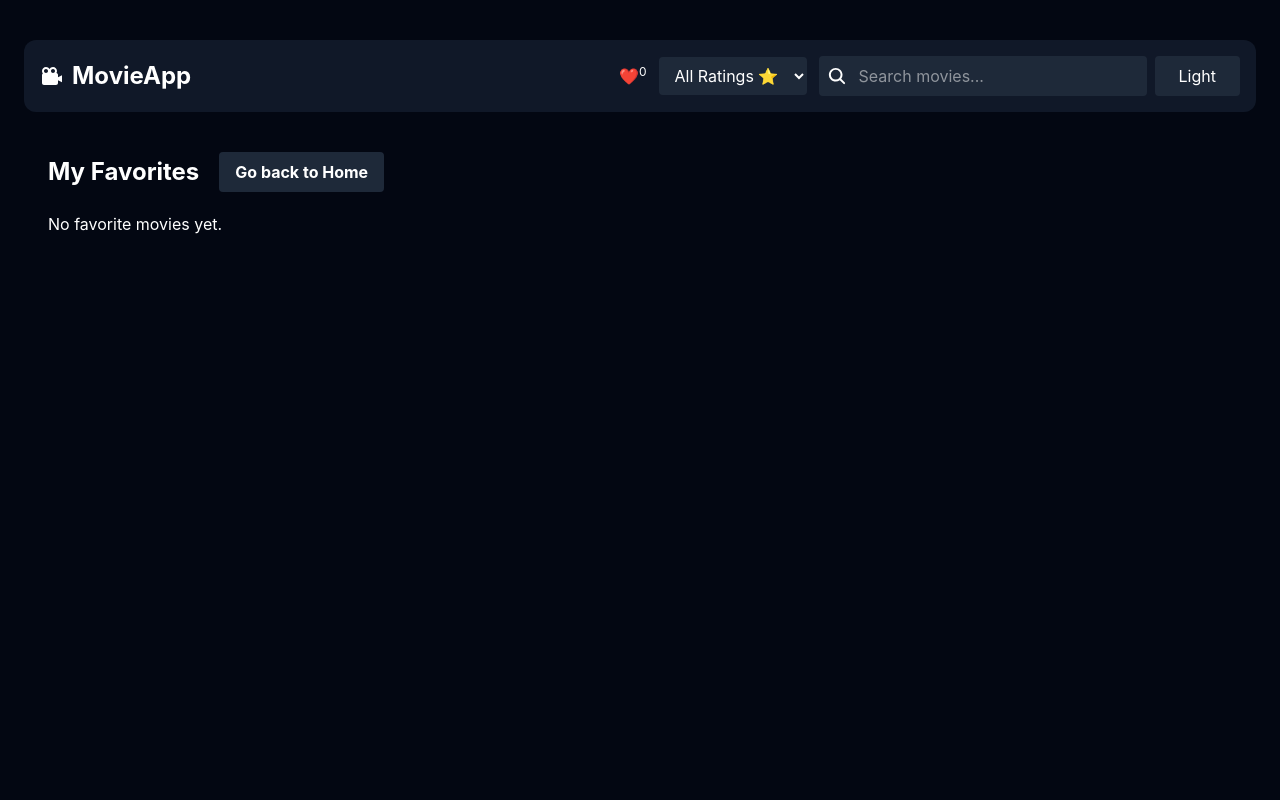
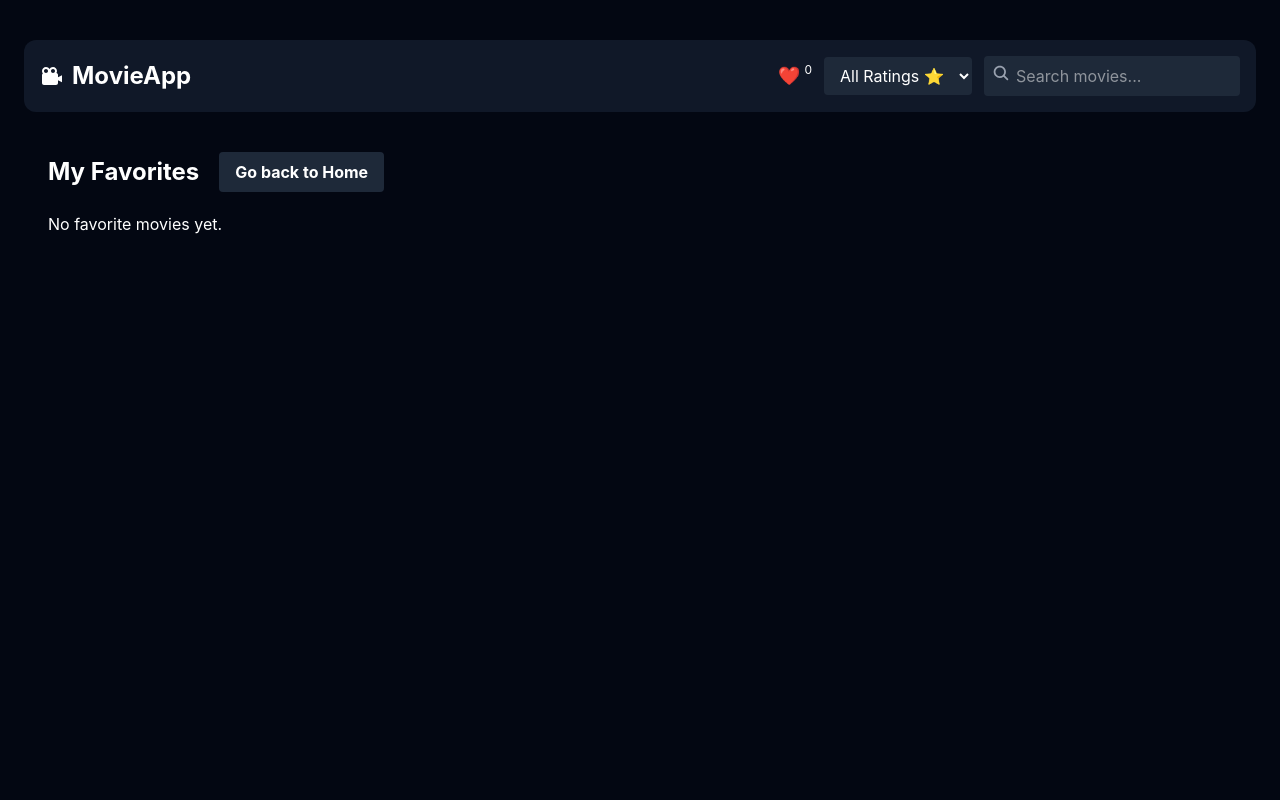
Before and after one commit to dhruvfaldu/Movie_Project, a React (Vite) app: page /favorites in a window 1280 px wide. Shown: the top 800 px of the page. Built offline with nearby package versions, Linux system fonts and the light colour scheme.

Commit message:
Data same as filter

```diff
--- a/src/components/Navbar.jsx
+++ b/src/components/Navbar.jsx
@@ -40,19 +40,31 @@ const Navbar = () => {
   }, [theme]);
 
   return (
-    <div className="bg-gray-900 rounded-xl p-4 flex justify-between sticky top-2 z-1">
-      <div className="text-white items-center flex text-2xl font-bold">
+    <div className="bg-gray-900 rounded-xl p-4 sticky top-2 z-10">
+      <div className="flex flex-col md:flex-row md:items-center md:justify-between gap-4">
+        <div className="flex items-center text-white text-xl md:text-2xl font-bold">
           <BiSolidCameraMovie />
-        <Link to="/"><span className="ml-2">MovieApp</span></Link>
+          <Link to="/">
+            <span className="ml-2">MovieApp</span>
+          </Link>
         </div>
 
-      <div className="flex justify-between items-center gap-3">
-        <Link to="/favorites">❤️<sup className="text-xs">{favoriteCount}</sup></Link>
+        <div className="flex flex-col sm:flex-row items-stretch sm:items-center gap-3 w-full md:w-auto">
+
+          <Link
+            to="/favorites"
+            className="text-white text-lg flex items-center"
+          >
+            ❤️
+            <sup className="text-xs ml-1">{favoriteCount}</sup>
+          </Link>
 
           <select
             value={rating}
-          onChange={(e) => dispatch(setRating(Number(e.target.value)))}
-          className="bg-gray-800 px-3 py-2 rounded"
+            onChange={(e) =>
+              dispatch(setRating(Number(e.target.value)))
+            }
+            className="bg-gray-800 text-white px-3 py-2 rounded w-full sm:w-auto"
           >
             <option value="0">All Ratings ⭐</option>
             <option value="5">5+ Ratings</option>
@@ -61,28 +73,19 @@ const Navbar = () => {
             <option value="8">8+ Ratings</option>
           </select>
 
-        <div className="relative flex gap-2">
-          <div className="absolute top-1/4 px-2 text-xl">
+          <div className="relative w-full sm:w-64">
+            <div className="absolute left-2 top-2 text-gray-400 text-lg">
               <IoSearch />
             </div>
+
             <input
               type="text"
               placeholder="Search movies..."
               value={query}
               onChange={handleSearch}
-            className="px-10 py-2 rounded bg-gray-800 text-white"
+              className="w-full pl-8 pr-3 py-2 rounded bg-gray-800 text-white"
             />
-          {/* dark/light mode */}
-          <button className="bg-gray-800 rounded px-6 py-2">
-            <span
-              onClick={() =>
-                setTheme(theme === "dark" ? "light" : "dark")
-              }
-            >
-              {theme === "dark" ? "Light" : "Dark"}
-            </span>
-
-          </button>
+          </div>
         </div>
       </div>
     </div>
--- a/src/store/movies/movieSlice.js
+++ b/src/store/movies/movieSlice.js
@@ -50,8 +50,7 @@ const movieSlice = createSlice({
         TrendMovie: [],
         movies: [],
         genres: [],
-        selectedGenre: "",
-        page: 1,
+        selectedGenre: Number(localStorage.getItem("genre")) || "",
         totalPages: 1,
         loading: false,
         error: null,
@@ -71,6 +70,7 @@ const movieSlice = createSlice({
         setGenre: (state, action) => {
             state.selectedGenre = action.payload;
             state.page = 1;
+            localStorage.setItem("genre", action.payload);
         },
 
         addFavorite: (state, action) => {
```
Also changed, not shown: 1 other file (tests, documents, lock files or other folders). Lines whose indentation alone changed are shown as unchanged.
